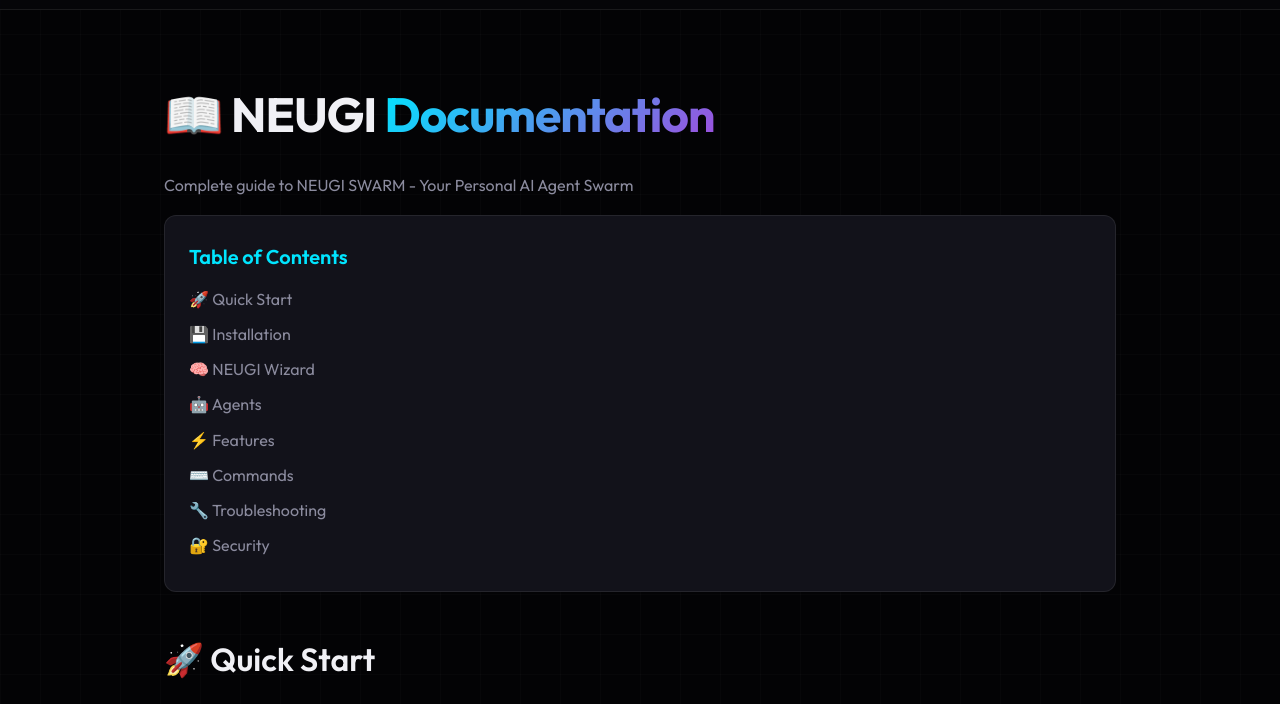
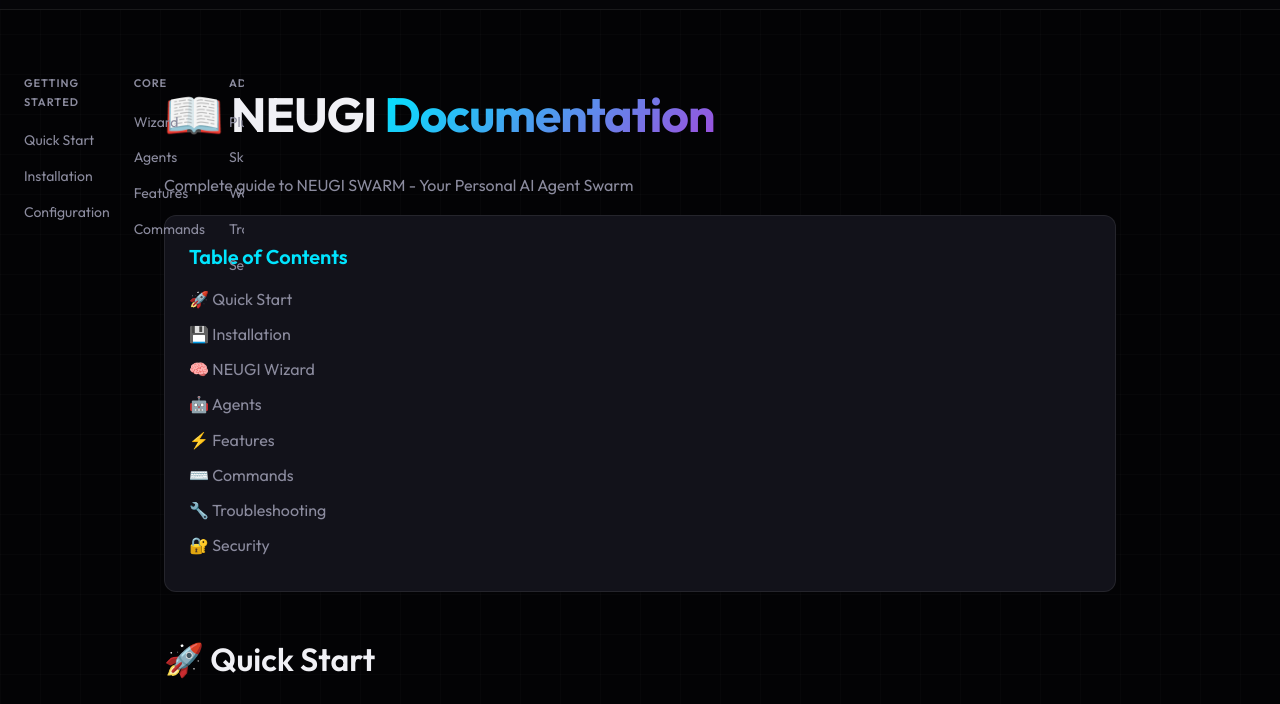
Before and after one commit to atharia-agi/neugi_swarm, a website: page docs.html in a window 1280 px wide. Shown: the part 46-750 px from the top of the page. Drawn offline with Linux system fonts and the light colour scheme.

Commit message:
Add passive scroll sidebar to docs.html

```diff
--- a/docs.html
+++ b/docs.html
@@ -75,7 +75,55 @@
 
         nav a:hover { color: var(--text); }
 
-        .container { max-width: 1000px; margin: 0 auto; padding: 120px 24px 60px; }
+        .container {
+            max-width: 1000px;
+            margin: 0 auto;
+            padding: 120px 24px 60px;
+            display: flex;
+            gap: 40px;
+        }
+
+        /* Sidebar */
+        .sidebar {
+            position: fixed;
+            left: 24px;
+            top: 120px;
+            width: 220px;
+            max-height: calc(100vh - 140px);
+            overflow-y: auto;
+            padding-right: 20px;
+        }
+
+        .sidebar::-webkit-scrollbar { width: 4px; }
+        .sidebar::-webkit-scrollbar-thumb { background: var(--border); border-radius: 2px; }
+
+        .sidebar-section {
+            margin-bottom: 24px;
+        }
+
+        .sidebar-title {
+            font-size: 11px;
+            font-weight: 600;
+            text-transform: uppercase;
+            letter-spacing: 1px;
+            color: var(--text-muted);
+            margin-bottom: 12px;
+        }
+
+        .sidebar a {
+            display: block;
+            color: var(--text-muted);
+            text-decoration: none;
+            font-size: 14px;
+            padding: 6px 0;
+            transition: color 0.2s;
+        }
+
+        .sidebar a:hover { color: var(--accent); }
+
+        .sidebar a.active { color: var(--accent); }
+
+        .content { flex: 1; min-width: 0; }
 
         h1 {
             font-size: 48px;
@@ -281,6 +329,37 @@
     </header>
 
     <div class="container">
+        <!-- Sidebar -->
+        <nav class="sidebar">
+            <div class="sidebar-section">
+                <div class="sidebar-title">Getting Started</div>
+                <a href="#quickstart">Quick Start</a>
+                <a href="#installation">Installation</a>
+                <a href="#configuration">Configuration</a>
+            </div>
+            <div class="sidebar-section">
+                <div class="sidebar-title">Core</div>
+                <a href="#wizard">Wizard</a>
+                <a href="#agents">Agents</a>
+                <a href="#features">Features</a>
+                <a href="#commands">Commands</a>
+            </div>
+            <div class="sidebar-section">
+                <div class="sidebar-title">Advanced</div>
+                <a href="#plugins">Plugins</a>
+                <a href="#skills">Skills</a>
+                <a href="#workspace">Workspace</a>
+                <a href="#troubleshooting">Troubleshooting</a>
+                <a href="#security">Security</a>
+            </div>
+            <div class="sidebar-section">
+                <div class="sidebar-title">Resources</div>
+                <a href="https://github.com/atharia-agi/neugi_swarm" target="_blank">GitHub</a>
+                <a href="https://neugi.com" target="_blank">Website</a>
+            </div>
+        </nav>
+
+        <div class="content">
         <h1>📖 NEUGI <span class="accent">Documentation</span></h1>
         <p>Complete guide to NEUGI SWARM - Your Personal AI Agent Swarm</p>
 
@@ -543,11 +622,48 @@
             <li><span class="icon">🐦</span> Twitter: @atharia_agi</li>
             <li><span class="icon">🐙</span> GitHub: github.com/atharia-agi/neugi_swarm</li>
         </ul>
-
-    </div>
+        </div><!-- End content -->
+    </div><!-- End container -->
 
     <footer>
         <p>© 2026 NEUGI SWARM - Neural General Intelligence Made Easy</p>
     </footer>
+
+    <script>
+        // Passive scroll - highlight active sidebar link
+        const sidebarLinks = document.querySelectorAll('.sidebar a');
+        const sections = document.querySelectorAll('h2[id]');
+
+        function highlightSidebar() {
+            let current = '';
+            sections.forEach(section => {
+                const sectionTop = section.offsetTop;
+                if (window.scrollY >= sectionTop - 150) {
+                    current = section.getAttribute('id');
+                }
+            });
+
+            sidebarLinks.forEach(link => {
+                link.classList.remove('active');
+                if (link.getAttribute('href') === '#' + current) {
+                    link.classList.add('active');
+                }
+            });
+        }
+
+        window.addEventListener('scroll', highlightSidebar);
+        highlightSidebar();
+
+        // Smooth scroll
+        document.querySelectorAll('a[href^="#"]').forEach(anchor => {
+            anchor.addEventListener('click', function(e) {
+                e.preventDefault();
+                const target = document.querySelector(this.getAttribute('href'));
+                if (target) {
+                    target.scrollIntoView({ behavior: 'smooth' });
+                }
+            });
+        });
+    </script>
 </body>
 </html>
```
